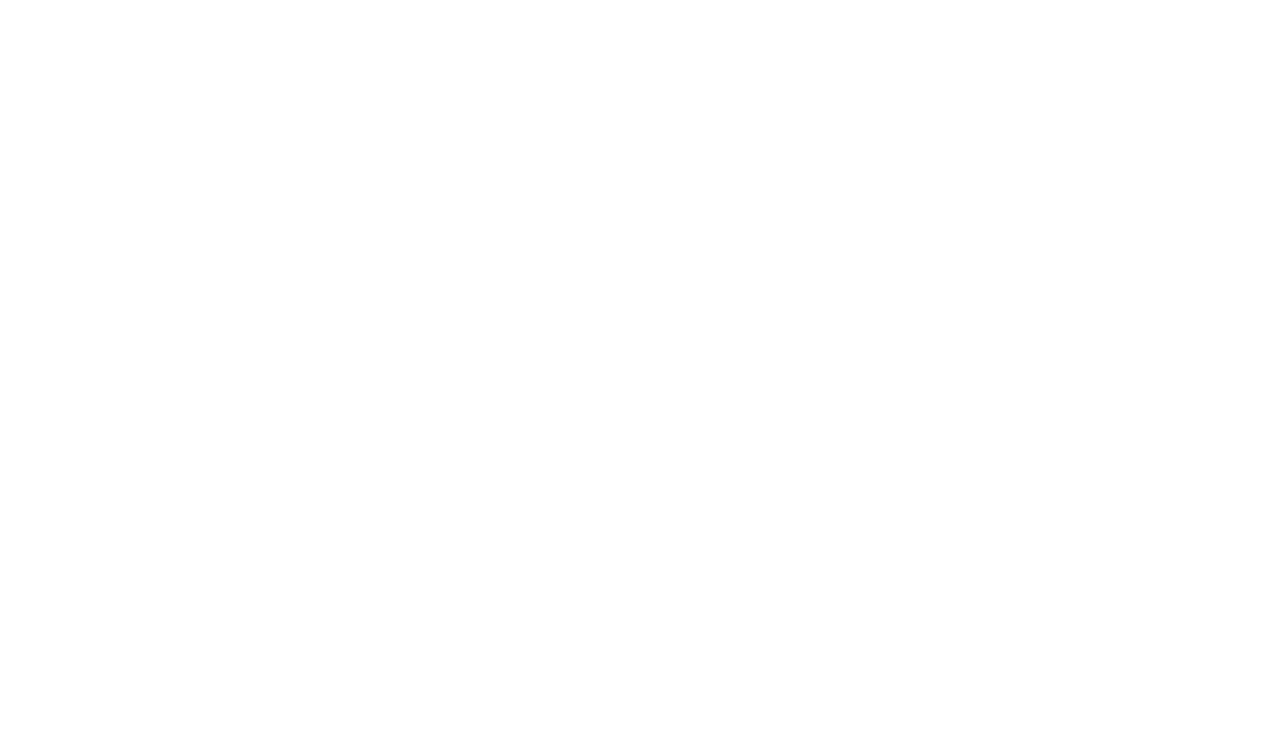
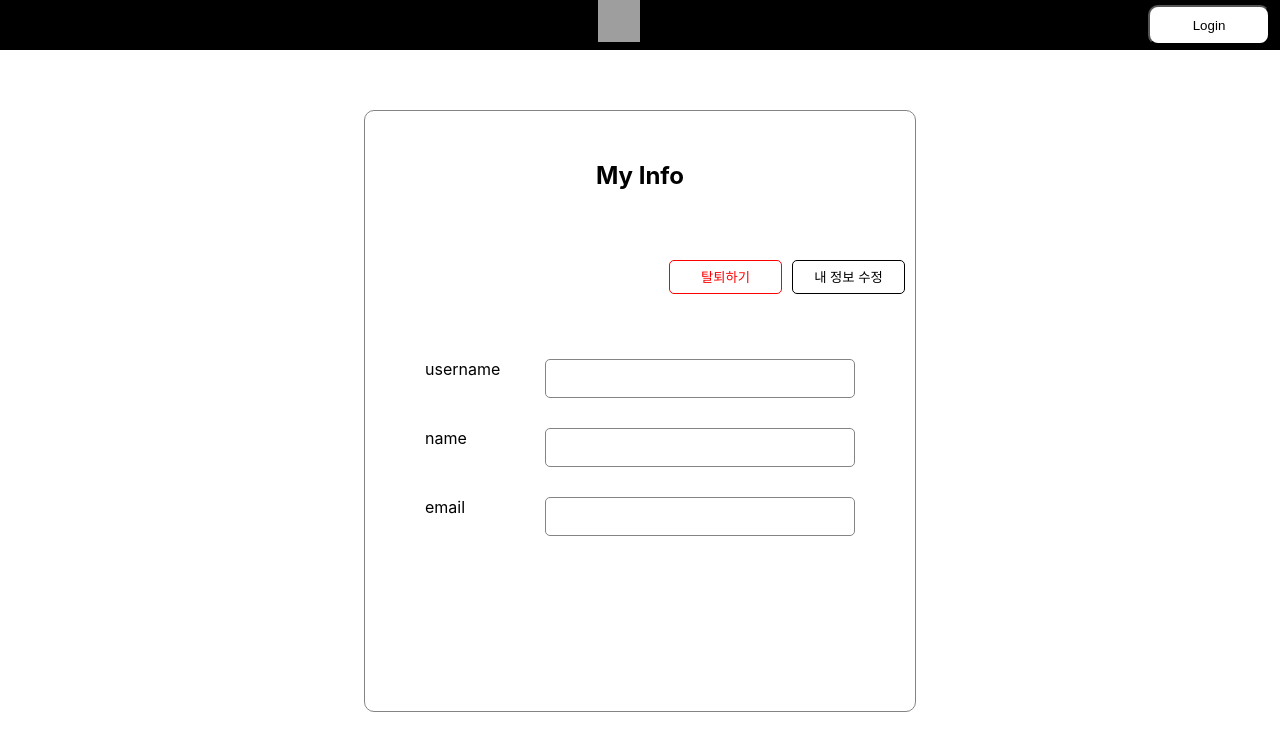
Before and after one commit to dev-blog-2023/dev-blog-FE, a React (Create React App) app: page /mypage in a window 1280 px wide. Before the commit this address had no page. Shown: the top 750 px of the page. Built offline with nearby package versions, Linux system fonts and the light colour scheme; grey boxes are pictures that could not be loaded.

Commit message:
feat: Mypage 라우팅 처리 및 기본구성

```diff
--- a/src/App.js
+++ b/src/App.js
@@ -5,6 +5,7 @@
 import BoardForm from "./pages/BoardForm";
 import BoardUpdateForm from "./pages/BoardUpdateForm";
 import BoardDetail from "./pages/BoardDetail";
+import MyPage from "./pages/MyPage";
 
 function App() {
   return (
@@ -14,6 +15,7 @@
       <Route path="board-form" element={<BoardForm />} />
       <Route path="board-update-form" element={<BoardUpdateForm />} />
       <Route path="board-detail" element={<BoardDetail />} />
+      <Route path="mypage" element={<MyPage />} />
     </Routes>
   );
 }
--- /dev/null
+++ b/src/pages/MyPage.js
@@ -0,0 +1,84 @@
+import React from "react";
+import styled from "styled-components";
+import Nav from "../components/Nav";
+import Title from "../components/Title";
+
+const MyPage = () => {
+  return (
+    <MyPageContainer>
+      <Nav />
+      <MyInfoContainer>
+        <Title>My Info</Title>
+        <ButtonContainer>
+          <Button color="#000">내 정보 수정</Button>
+          <Button color="#FF0000">탈퇴하기</Button>
+        </ButtonContainer>
+        <InputContainer>
+          <Label>username</Label>
+          <Input />
+        </InputContainer>
+        <InputContainer>
+          <Label>name</Label>
+          <Input />
+        </InputContainer>
+        <InputContainer>
+          <Label>email</Label>
+          <Input />
+        </InputContainer>
+      </MyInfoContainer>
+    </MyPageContainer>
+  );
+};
+
+export default MyPage;
+
+const MyPageContainer = styled.div``;
+
+const MyInfoContainer = styled.div`
+  margin: 0 auto;
+  width: 550px;
+  height: 600px;
+  border: 1px solid #848484;
+  border-radius: 10px;
+  display: flex;
+  flex-direction: column;
+`;
+
+const ButtonContainer = styled.div`
+  margin-top: 50px;
+  margin-bottom: 50px;
+  display: inline-block;
+  float: right;
+`;
+
+const Button = styled.button`
+  float: right;
+  background-color: #fff;
+  width: 113px;
+  height: 34px;
+  border: 1px solid ${(props) => props.color};
+  color: ${(props) => props.color};
+  border-radius: 5px;
+  margin-right: 10px;
+  &:hover {
+    cursor: pointer;
+  }
+`;
+
+const InputContainer = styled.div`
+  display: flex;
+  gap: 20px;
+  margin: 15px auto;
+`;
+
+const Label = styled.span`
+  display: inline-block;
+  width: 100px;
+`;
+
+const Input = styled.input`
+  width: 304px;
+  height: 35px;
+  border-radius: 5px;
+  border: 1px solid #848484;
+`;
```
